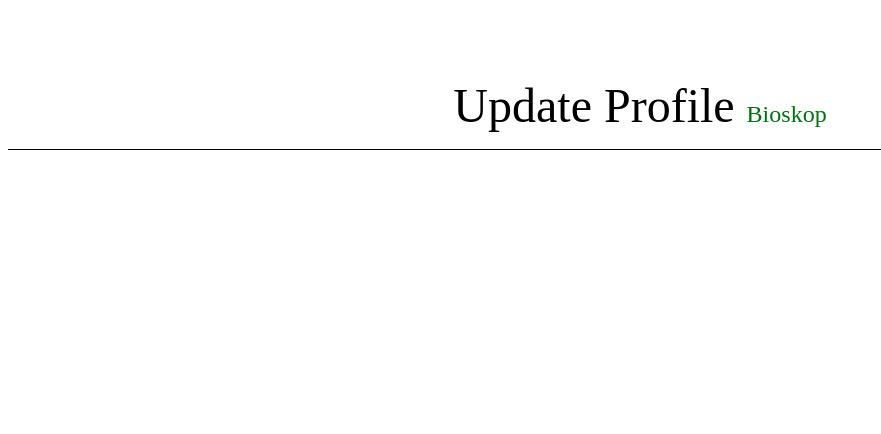
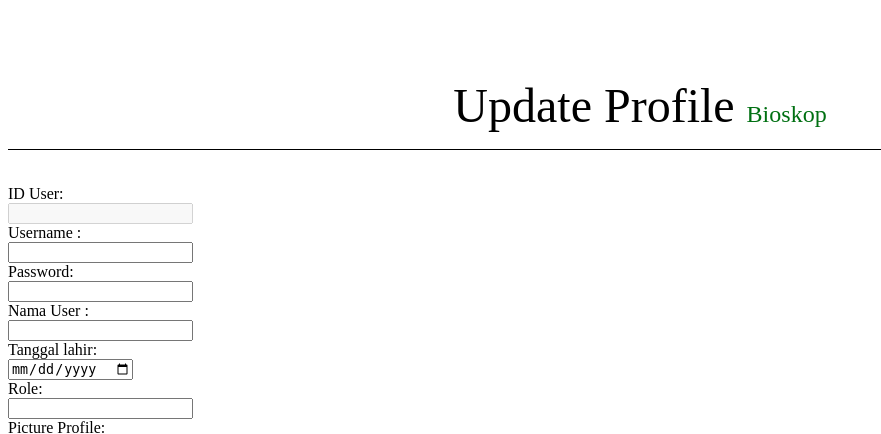
Before and after one commit to tjings/UASPW, a CodeIgniter app: page /UASPW/index.php/booking/EditUser in a window 1280 px wide. Shown: the top 434 px of the page, without its empty margins (0-881 px from the left). Before the commit the page ends 150 px from the top, so only its background shows below. Run offline with CodeIgniter, Linux system fonts and the light colour scheme; data comes from the database, SQL or seed files in the repository; data that the repository does not hold is empty.

Commit message:
Merubah view agar tidak memerlukan penggunaan foreach loop.

```diff
--- a/application/views/user/user_edit.php
+++ b/application/views/user/user_edit.php
@@ -1,12 +1,14 @@
 <!DOCTYPE html>
 <html>
+
 <head>
 	<title> Update Profile </title>
 </head>
+
 <body>
-	<br/>
-	<br/>
-	<br/>
+	<br />
+	<br />
+	<br />
 	<div class="container-fluid">
 		<div style="border-bottom: 1px solid black;">
 			<p style="text-align: center;">
@@ -16,20 +18,15 @@
 		</div>
 	</div>
 	<div class="container" style="margin-top: 35px;">
-	<?php
-			if(isset($param)){
-				foreach($param as $row){
-		?>
-
 		<form method='POST' action='<?php echo base_url('index.php/Booking/Edit'); ?>' enctype='multipart/form-data'>
 			<div class='form-group row'>
 				<label class='col-sm-3' for='id_movie'>ID User:</label>
-				<input class='form-control' type='hidden' name='movieid' value='<?php echo $row['id_user']; ?>'>
-                <div class='col-sm-6'><input class='form-control' type='text' name='title' value='<?php echo $row["id_user"]; ?>' disabled></div>
+				<input class='form-control' type='hidden' name='movieid' value='<?php echo $param['id_user']; ?>'>
+				<div class='col-sm-6'><input class='form-control' type='text' name='title' value='<?php echo $param["id_user"]; ?>' disabled></div>
 			</div>
 			<div class='form-group row'>
 				<label class='col-sm-3' for='username'>Username : </label>
-                <div class='col-sm-6'><input class='form-control' type='text' name='username' value='<?php echo $row["username"]; ?>'></div>
+				<div class='col-sm-6'><input class='form-control' type='text' name='username' value='<?php echo $param["username"]; ?>'></div>
 			</div>
 			<div class='form-group row'>
 				<label class='col-sm-3' for='password'>Password:</label>
@@ -37,22 +34,22 @@
 			</div>
 			<div class='form-group row'>
 				<label class='col-sm-3' for='nama_user'>Nama User :</label>
-                <div class='col-sm-6'><input class='form-control' type='text' name='nama_user' value='<?php echo $row["nama_user"]; ?>'></div>
+				<div class='col-sm-6'><input class='form-control' type='text' name='nama_user' value='<?php echo $param["nama_user"]; ?>'></div>
 			</div>
 			<div class='form-group row'>
 				<label class='col-sm-3' for='tanggal_lahir'>Tanggal lahir:</label>
-                <div class='col-sm-6'><input class='form-control' type='date' name='tanggal_lahir' value='<?php echo $row["tanggal_lahir"]; ?>'></div>
+				<div class='col-sm-6'><input class='form-control' type='date' name='tanggal_lahir' value='<?php echo $param["tanggal_lahir"]; ?>'></div>
 			</div>
 			<div class='form-group row'>
 				<label class='col-sm-3' for='role'>Role:</label>
-                <div class='col-sm-6'><input class='form-control' type='text' name='role' value='<?php echo $row["role"]; ?>'></div>
+				<div class='col-sm-6'><input class='form-control' type='text' name='role' value='<?php echo $param["role"]; ?>'></div>
 			</div>
 
 			<div class='form-group row'>
 				<label class='col-sm-3' for='poster_movie'>Picture Profile:</label>
 				<div class='col-sm-6'>
 					<div class="file-field">
-						<img src="<?php echo base_url($row['pict']);?>" class="img-fluid" width="auto" height="500">
+						<img src="<?php echo base_url() . $param['pict']; ?>" class="img-fluid" width="auto" height="500">
 						<div class="d-flex justify-content-center">
 							<div class="btn btn-mdb-color btn-rounded float-left">
 								<span></span>
@@ -63,16 +60,16 @@
 				</div>
 			</div>
 
-			<input class='form-control' type='hidden' name='pict' value='<?php echo $row['pict']; ?>'>
+			<input class='form-control' type='hidden' name='pict' value='<?php echo $param['pict']; ?>'>
 			<button type='submit' name='submit' class='btn btn-primary'>Update User</button>
+		</form>
 
-        </form>
 		<form method='POST' action="<?php echo base_url(); ?>">
 			<button type='submit' name='cancel' class='btn btn-primary'>Cancel</button>
 		</form>
 	</div>
-	<br/>
-	<br/>
-	<?php }}?>
+	<br />
+	<br />
 </body>
+
 </html>
```
Lines whose indentation alone changed are shown as unchanged.
